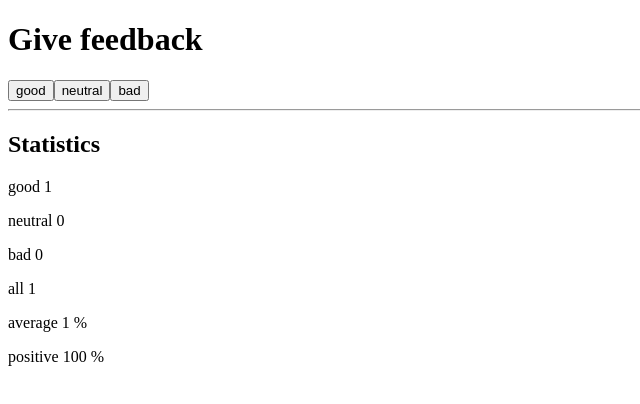
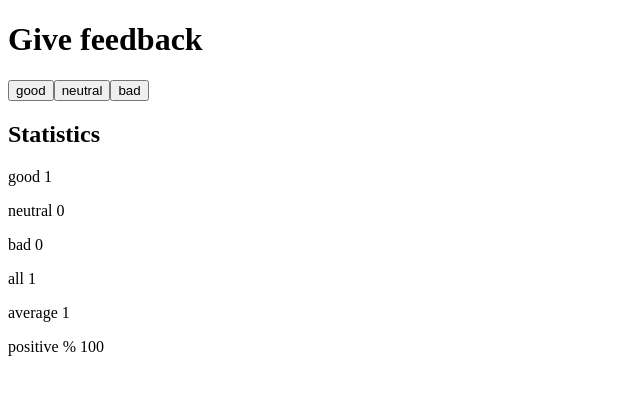
Before and after one commit to k20013/fullstack-open, a React (Vite) app in the folder part1/unicafe/: page / in a window 1280 px wide. Both pictures are taken after a click on the button "good". Shown: the top 404 px of the page, without its empty margins (0-640 px from the left). Built offline with nearby package versions, Linux system fonts and the light colour scheme.

Commit message:
exercise 1.10

```diff
--- a/part1/unicafe/src/App.jsx
+++ b/part1/unicafe/src/App.jsx
@@ -1,6 +1,7 @@
 import { useState } from 'react';
 
 import Statistics from './components/statistics/statistics';
+import Button from './components/button/button';
 
 const App = () => {
   // guarda los clics de cada botón en su propio estado
@@ -13,18 +14,16 @@ const App = () => {
 
       <h1>Give feedback</h1>
 
-      <button onClick={() => setGood(good + 1)}>good</button>
+      <Button callback={() => setGood(good + 1)} value={"good"} />
+      <Button callback={() => setNeutral(neutral + 1)} value={"neutral"} />
+      <Button callback={() => setBad(bad + 1)} value={"bad"} />
 
-      <button onClick={() => setNeutral(neutral + 1)}>neutral</button>
-
-      <button onClick={() => setBad(bad + 1)}>bad</button>
-
-      <hr />
+      <h2>Statistics</h2>
 
       {
         good || bad || neutral ?
           <Statistics good={good} neutral={neutral} bad={bad} />
-        : "No feedback given"
+          : "No feedback given"
       }
 
     </div>
--- /dev/null
+++ b/part1/unicafe/src/components/button/button.jsx
@@ -0,0 +1,9 @@
+const Button = ({ callback, value }) => {
+
+    return(
+        <button onClick={callback}>
+            {value}
+        </button>
+    )
+}
+export default Button
--- /dev/null
+++ b/part1/unicafe/src/components/statistics-line/statistics-line.jsx
@@ -0,0 +1,9 @@
+const StatisticsLine = ({ text, value }) => {
+
+    return(
+        <p>
+            {text} {value}
+        </p>
+    )
+}
+export default StatisticsLine
--- a/part1/unicafe/src/components/statistics/statistics.jsx
+++ b/part1/unicafe/src/components/statistics/statistics.jsx
@@ -1,3 +1,5 @@
+import StatisticsLine from "../statistics-line/statistics-line";
+
 const Statistics = ({ good, neutral, bad }) => {
 
     const all = good + neutral + bad;
@@ -7,14 +9,12 @@ const Statistics = ({ good, neutral, bad }) => {
     return (
         <div>
 
-            <h2>Statistics</h2>
-
-            <p>good {good}</p>
-            <p>neutral {neutral}</p>
-            <p>bad {bad}</p>
-            <p>all {all}</p>
-            <p>average {average} %</p>
-            <p>positive {positive} %</p>
+            <StatisticsLine text={"good"} value={good} />
+            <StatisticsLine text={"neutral"} value={neutral} />
+            <StatisticsLine text={"bad"} value={bad} />
+            <StatisticsLine text={"all"} value={all} />
+            <StatisticsLine text={"average"} value={average} />
+            <StatisticsLine text={"positive %"} value={positive} />
 
         </div>
     )
```
